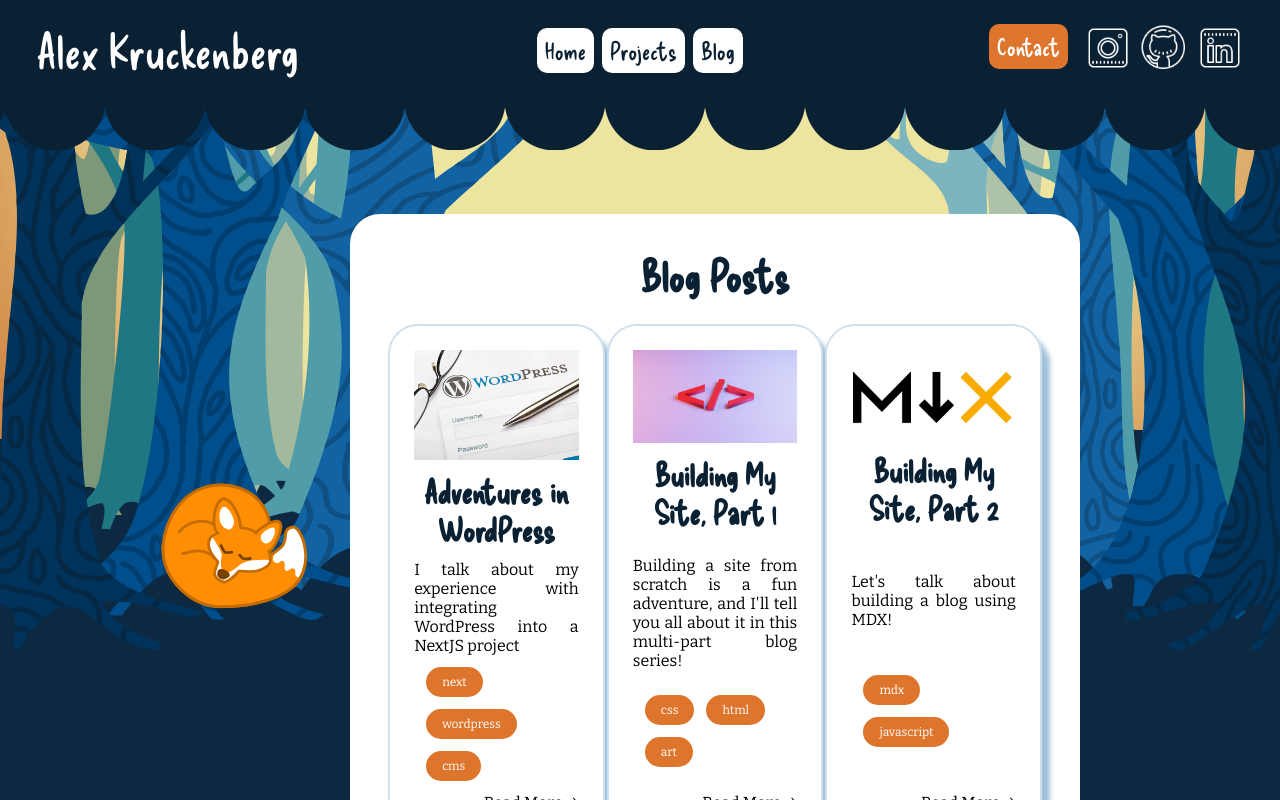
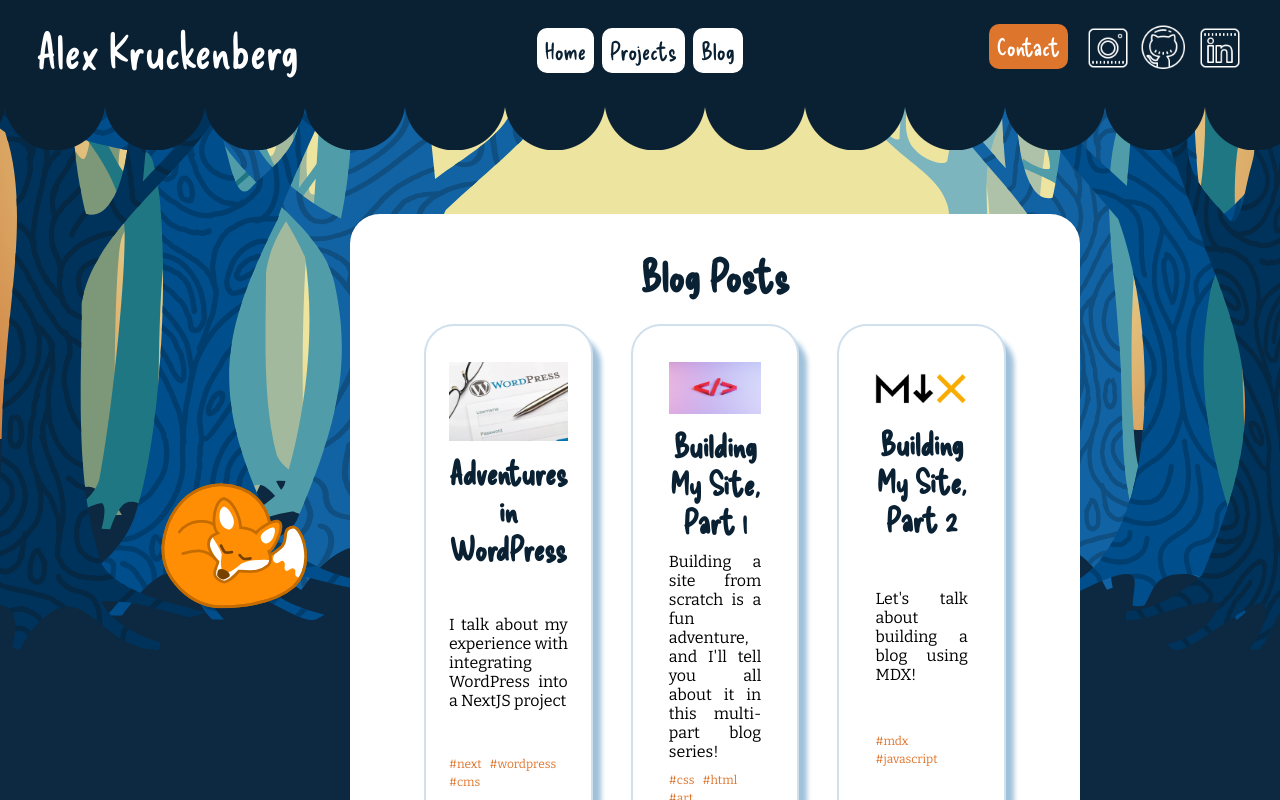
Before and after one commit to shroommu/portfolio-site-next, a Next.js app: page /blog in a window 1280 px wide. Built offline with nearby package versions, Linux system fonts and the light colour scheme.

Commit message:
change interactivity styles for blog/project cards

```diff
--- a/_projects/pokedex.mdx
+++ b/_projects/pokedex.mdx
@@ -1,7 +1,7 @@
 ---
 title: "PokeDex"
 date: "10-19-2025"
-excerpt: "I recreated the Gen 1 Pokedex using some fun new tools!"
+excerpt: "I recreated the Gen 1 Pokedex while learning some fun new tools!"
 image: "/assets/images/projects/PokeDex/Gen_I_Pokedex.png"
 tags: ["graphql", "prisma", "api", "tailwind", "postgres"]
 ---
--- a/src/components/constants.js
+++ b/src/components/constants.js
@@ -19,6 +19,8 @@ export const colors = {
   treeTealLightest: "#7cb5be",
 
   white: "#ffffff",
+  offWhiteHover: "#f2f2f2",
+  offWhiteClick: "#e0e0e0",
   orange: "#de752d",
   darkerOrange: "#c86929",
   darkestOrange: "#b25e24",
--- a/src/pages/blog/BlogCard.js
+++ b/src/pages/blog/BlogCard.js
@@ -9,13 +9,16 @@ import { device } from "../../constants";
 const Card = styled(UnstyledCard)`
   border: 2px solid ${colors.lightestBlue};
   box-shadow: 10px 10px 5px -2px ${colors.lightBlue};
-  margin: 0 0 12px 0;
-  padding: 24px;
+  margin: 0 0 24px 0;
   max-width: 25%;
   flex-basis: 33%;
 
   &:hover {
-    transform: translate(0, -10px) rotate(2deg);
+    background: ${colors.offWhiteHover};
+  }
+
+  &:active {
+    background: ${colors.offWhiteClick};
   }
 
   @media ${device.laptop} {
@@ -26,11 +29,13 @@ const Card = styled(UnstyledCard)`
 `;
 
 const Container = styled.div`
+  display: flex;
   flex: 1;
-  display: flex;
   flex-direction: column;
   align-items: center;
+  box-sizing: border-box;
   height: 100%;
+  padding: 36px;
 `;
 
 const ImageContainer = styled.div`
@@ -75,6 +80,7 @@ const Excerpt = styled.p`
 const TagContainer = styled.div`
   display: flex;
   flex-wrap: wrap;
+  margin-bottom: 12px;
 
   @media ${device.tablet} {
     justify-content: center;
@@ -83,11 +89,8 @@ const TagContainer = styled.div`
 `;
 
 const Tag = styled.div`
-  margin: 0 0 12px 12px;
-  padding: 8px 16px;
-  border-radius: 20px;
-  background-color: ${colors.orange};
-  color: ${colors.white};
+  color: ${colors.orange};
+  margin: 0 8px 4px 0;
   width: fit-content;
   font-size: 12px;
 `;
@@ -99,7 +102,7 @@ const ReadMoreLink = styled.div`
 
 export default function BlogCard({ postPreview }) {
   return (
-    <Card>
+    <Card padding={"0px"} mobilePadding={"0px"}>
       <Link href={`/blog/${postPreview?.slug}`}>
         <Container>
           <ImageContainer>
@@ -117,7 +120,7 @@ export default function BlogCard({ postPreview }) {
             <Excerpt>{postPreview?.excerpt}</Excerpt>
             <TagContainer>
               {postPreview?.tags.map((tag) => {
-                return <Tag key={tag}>{tag}</Tag>;
+                return <Tag key={tag}>{`#${tag}`}</Tag>;
               })}
             </TagContainer>
             <ReadMoreLink>Read More →</ReadMoreLink>
```
Also changed, not shown: src/pages/projects/ProjectCard.js (+14 -12 lines).
